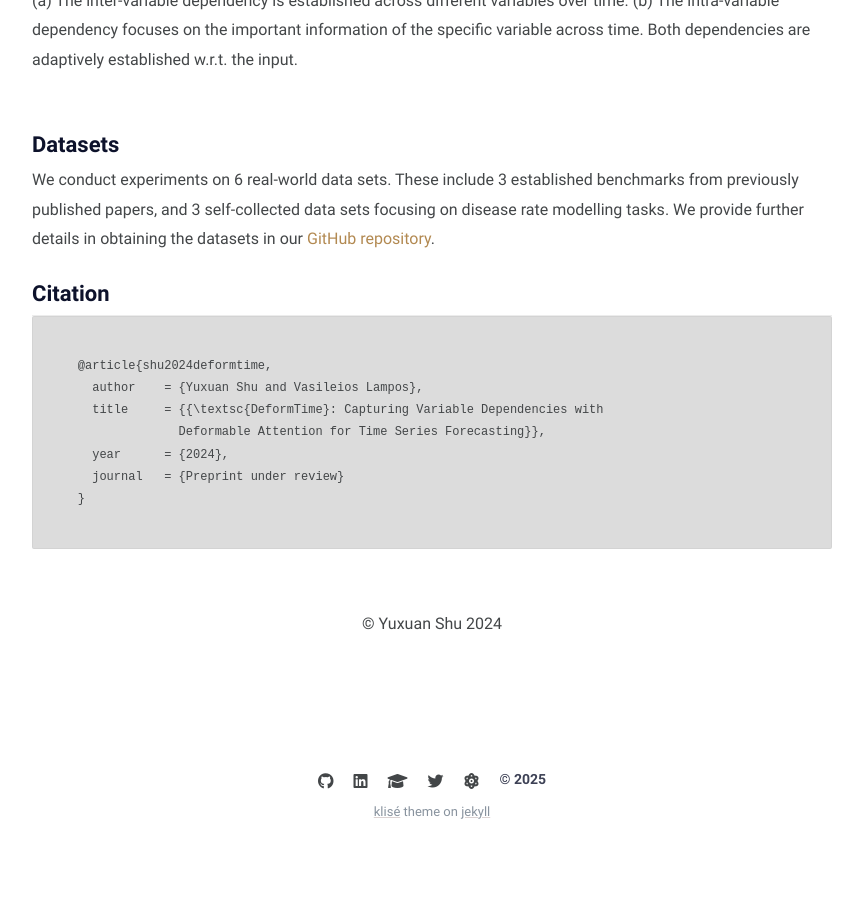
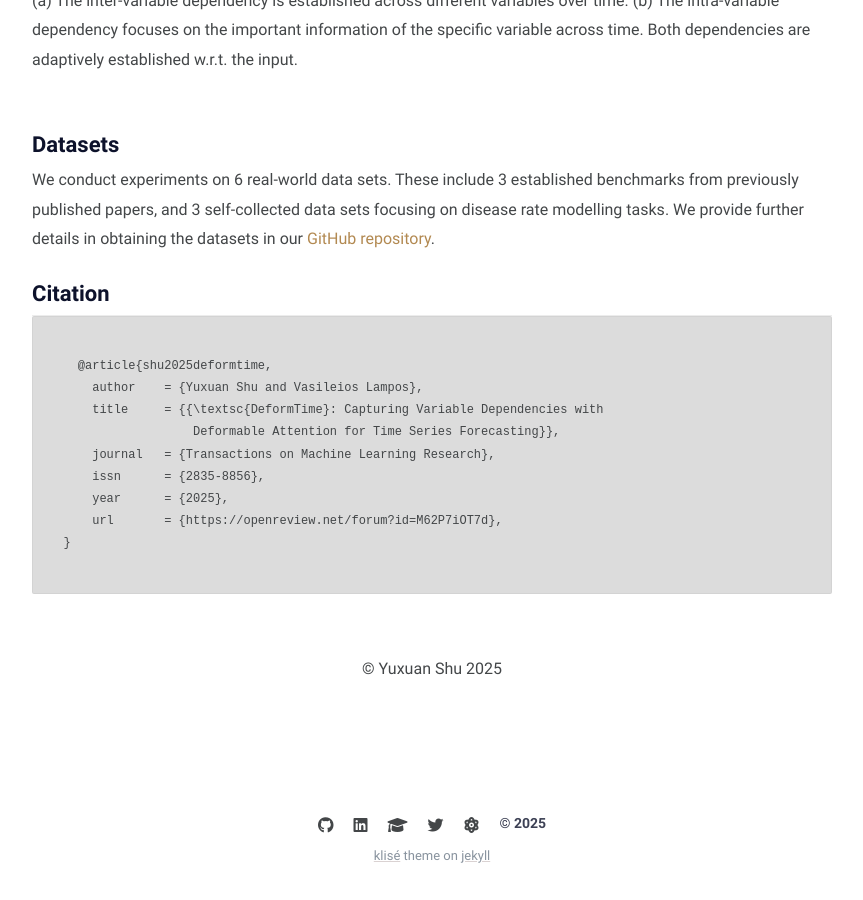
Before and after one commit to ClaudiaShu/claudiashu.github.io, a Jekyll site: the page built from _publications/2025-TMLR-DeformTime/index.html, in a window 1280 px wide and 900 px high, scrolled down 1799 px. Shown: the whole window, without its empty margins (208-1071 px from the left). Built offline with Jekyll 4.4.1, drawn with Linux system fonts in a browser that asks for light colours; before the commit the page ends 2655 px from its top, so only the background shows below that; some of the changed text lies outside the part shown.

Commit message:
update publication

```diff
--- a/_layouts/home.html
+++ b/_layouts/home.html
@@ -37,15 +37,15 @@ home: true
 <ul class="posts-subitem-note">
   <li><strong>Reviewers</strong>
     <ul>
-      <li>Conference: ACL 2023; EMNLP 2023; NeurIPS 2024; AISTATS 2025</li>
+      <li>Conference: ACL 2023; EMNLP 2023; NeurIPS 2024; AISTATS 2025; ICML 2025</li>
     </ul>
   </li>
 </ul>
 
 <h3 class="posts-item-note" aria-label="Teaching">Teaching</h3>
 <ul class="posts-subitem-note">
-  <li>COMP0084: Information Retrieval and Data Mining (23/24)</li>
-  <li>COMP0087: Statistical Natural Language Processing (23/24)</li>
+  <li>COMP0084: Information Retrieval and Data Mining (23/24; 24/25)</li>
+  <li>COMP0087: Statistical Natural Language Processing (23/24; 24/25)</li>
   <li>COMP0257: Advanced Topics in Financial Modeling and Technologies Seminar (24/25)</li>
 </ul>
 
--- a/_publications/2024-arXiv-DeformTime/index.html
+++ b/_publications/2025-TMLR-DeformTime/index.html
@@ -1,11 +1,11 @@
 ---
 layout: page
 title: "DeformTime: Capturing Variable Dependencies with Deformable Attention for Time Series Forecasting"
-date: 2024-06-02
-permalink: /publications/2024-arXiv-DeformTime/
-venue: "preprint"
-year: 2024
-paper_url: "https://arxiv.org/abs/2406.07438"
+date: 2025-04-01
+permalink: /publications/2025-TMLR-DeformTime/
+venue: "TMLR"
+year: 2025
+paper_url: "https://openreview.net/pdf?id=M62P7iOT7d"
 code_url: "https://github.com/ClaudiaShu/DeformTime"
 abbrev: "DeformTime"
 description: ""
@@ -86,13 +86,15 @@ description: ""
   <h2 id="citation" style="padding-top: 80px; margin-top: -80px;"><strong>Citation</strong></h2><hr>
   <pre style="padding: 1.0rem; margin-right: 0; margin-left: 0; font-size:12px">
     {% raw %}
-    @article{shu2024deformtime,
+    @article{shu2025deformtime,
       author    = {Yuxuan Shu and Vasileios Lampos},
       title     = {{\textsc{DeformTime}: Capturing Variable Dependencies with
-                  Deformable Attention for Time Series Forecasting}},
-      year      = {2024},
-      journal   = {Preprint under review}
-    }
+                    Deformable Attention for Time Series Forecasting}},
+      journal   = {Transactions on Machine Learning Research},
+      issn      = {2835-8856},
+      year      = {2025},
+      url       = {https://openreview.net/forum?id=M62P7iOT7d},
+  }
     {% endraw %}
 </pre>
 
```
Also changed, not shown: _posts/deformable-neural-network/deformable-neural-network.md (+53 -3 lines), _posts/koopman_operator/2025-02-13-koopman-operator.md (added, +77 -0 lines), _posts/koopman_operator/koopman-operator.md (added, +77 -0 lines), _publications/2025-TMLR-DeformTime/misc/dependency.png (renamed from _publications/2024-arXiv-DeformTime/misc/dependency.png), _publications/2025-TMLR-DeformTime/misc/figure1.png (renamed from _publications/2024-arXiv-DeformTime/misc/figure1.png).
